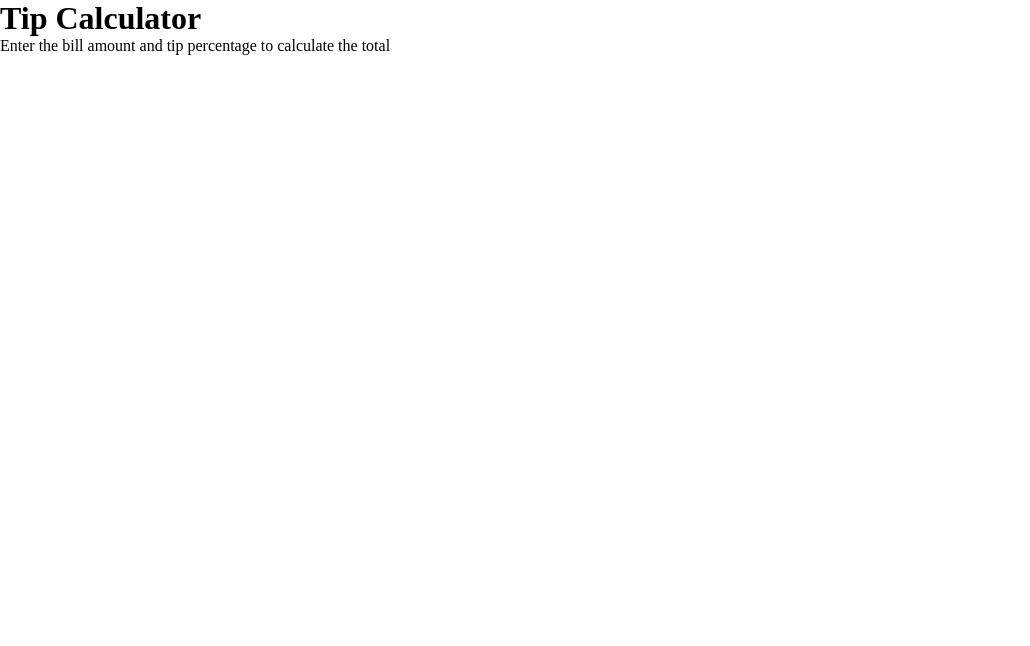
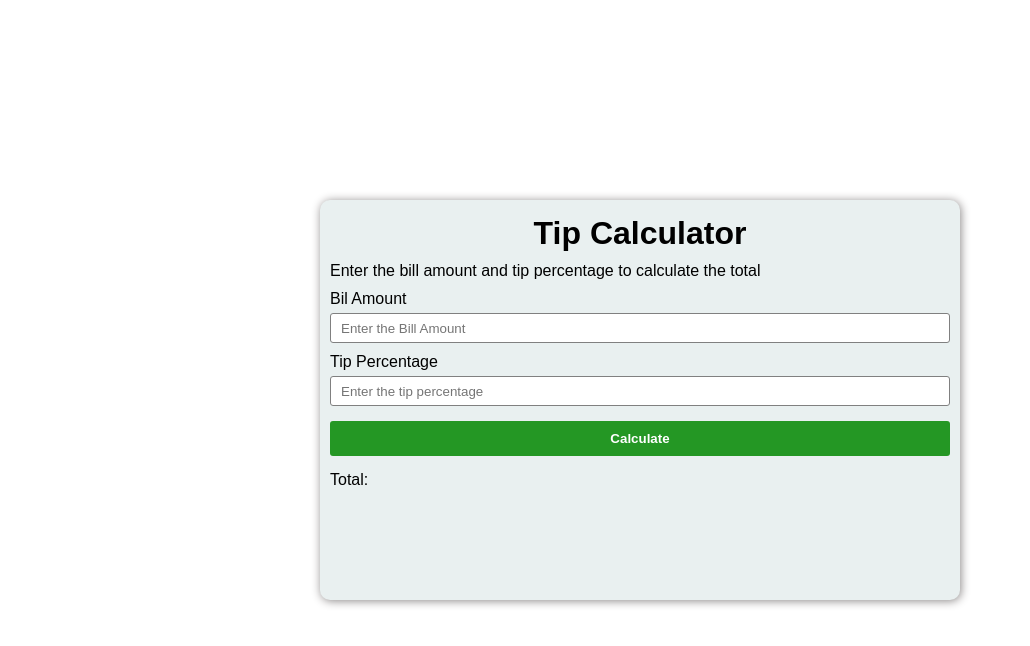
Before and after one commit to Waseem0163/tip-calculator, a plain HTML site: page index.html in a window 1280 px wide. Shown: the whole page, without its empty margins (0-1030 px from the left). Drawn offline with Linux system fonts and the light colour scheme.

Commit message:
designed the page

```diff
--- a/index.html
+++ b/index.html
@@ -9,8 +9,19 @@
 </head>
 <body>
     <div class="container">
-        <h1>Tip Calculator</h1>
-        <p>Enter the bill amount and tip percentage to calculate the total</p>
+        <div class="data">
+            <h1>Tip Calculator</h1>
+            <p>Enter the bill amount and tip percentage to calculate the total</p>
+
+            <p>Bil Amount</p>
+            <input id="bill-input-el" type="text" placeholder="Enter the Bill Amount">
+
+            <p>Tip Percentage</p>
+            <input id="tip-input-el" type="text" placeholder="Enter the tip percentage">
+
+            <button id="calculate-btn">Calculate</button>
+            <p id="total-el">Total: </p>
+        </div>
     </div>
 
     <script src="script.js"></script>
--- a/script.js
+++ b/script.js
@@ -0,0 +1,9 @@
+const AmountInputEl = document.getElementById("bill-input-el")
+const tipInputEl = document.getElementById("tip-input-el")
+const totalEl = document.getElementById("total-el")
+
+function calculateTip(){
+
+}
+
+document.getElementById("calculate-btn").addEventListener("click", calculateTip)
--- a/style.css
+++ b/style.css
@@ -2,4 +2,52 @@
     margin: 0;
     padding: 0;
     box-sizing: border-box;
+    font-family: Arial, Helvetica, sans-serif;
 }
+
+.container{
+    display: flex;
+    justify-content: center;
+    align-items: center;
+    width: 100%;
+    height: 100vh;
+}
+
+.data{
+    background-color: rgb(233, 240, 240);
+    width: 50%;
+    height: 50%;
+    border-radius: 10px;
+    box-shadow: 1px 1px 10px rgb(139, 135, 135);
+    padding: 10px;
+}
+
+.data h1{
+    text-align: center;
+    margin: 5px 0px;
+}
+
+.data p{
+    margin: 10px 0px 5px 0px;
+}
+
+.data input{
+    width: 100%;
+    height: 30px;
+    border: 1px solid gray;
+    outline: none;
+    padding: 0 10px;
+    border-radius: 3px;
+}
+
+.data button{
+    margin: 15px 0 5px 0;
+    width: 100%;
+    height: 35px;
+    background-color: rgb(36, 151, 36);
+    border-radius: 3px;
+    cursor: pointer;
+    border: none;
+    color: white;
+    font-weight: bold;
+}
```
